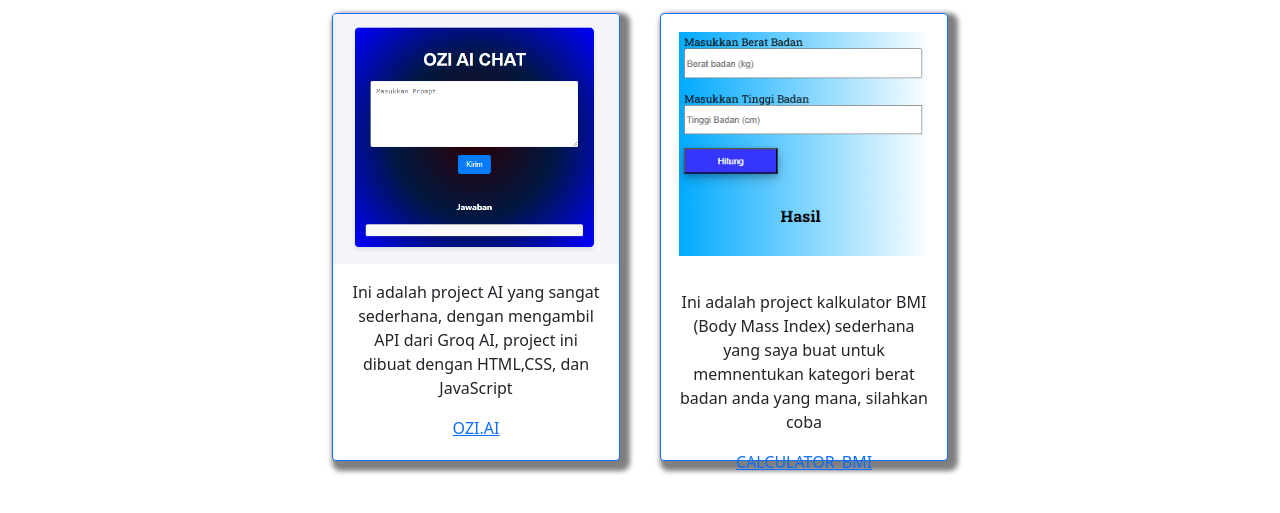
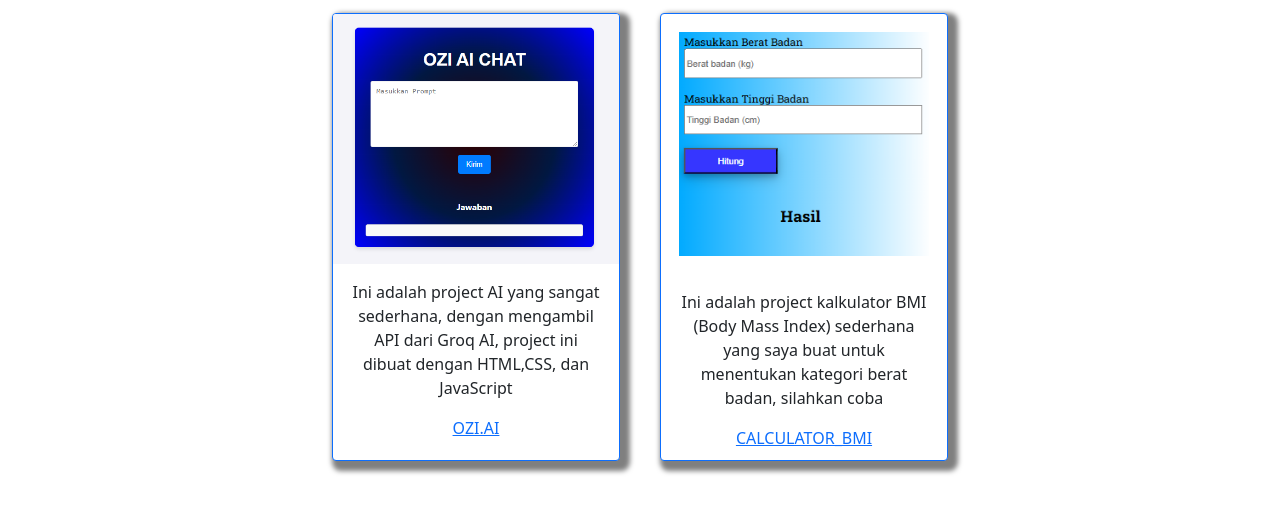
Before and after one commit to FauziWBSCH/my-portofolio, a plain HTML site: page project.html in a window 1280 px wide. Shown: the part 63-576 px from the top of the page. Drawn offline with nearby package versions, Linux system fonts and the light colour scheme.

Commit message:
membenarkan typo

```diff
--- a/project.html
+++ b/project.html
@@ -114,8 +114,7 @@
         <div class="card-body">
           <p class="card-text">
             Ini adalah project kalkulator BMI (Body Mass Index) sederhana yang
-            saya buat untuk memnentukan kategori berat badan anda yang mana,
-            silahkan coba
+            saya buat untuk menentukan kategori berat badan, silahkan coba
           </p>
           <a
             href="https://fauziwbsch.github.io/BMI-Calculator/"
```
Also changed, not shown: index.html (+1 -1 lines).
